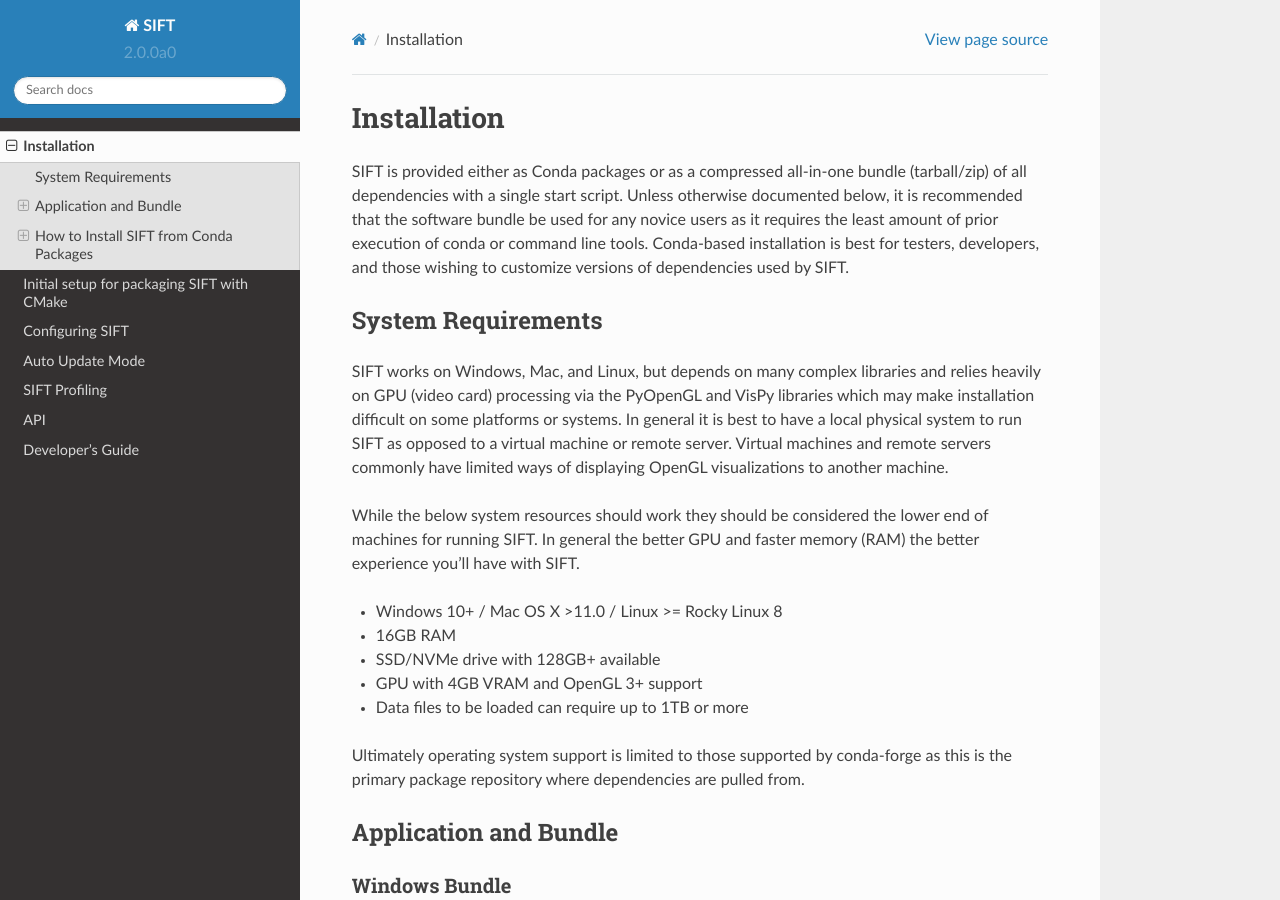
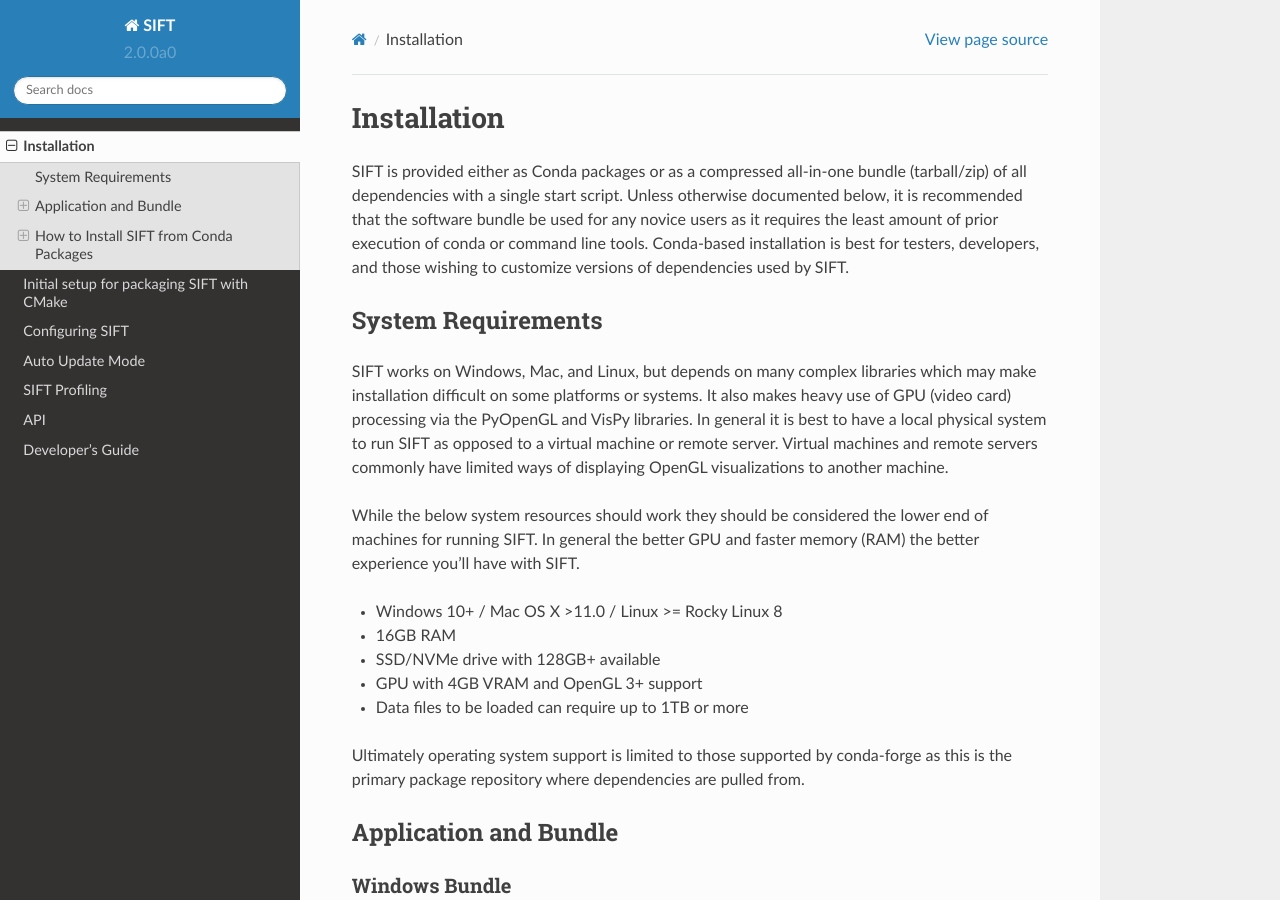
Before and after one commit to ssec/sift, a Sphinx documentation site: the page built from doc/source/installation.rst, in a window 1280 px wide and 900 px high. Built offline with Sphinx 7.4.7 and the Read the Docs theme 2.0.0, drawn with Linux system fonts in a browser that asks for light colours.

Commit message:
Update doc/source/installation.rst

```diff
--- a/doc/source/installation.rst
+++ b/doc/source/installation.rst
@@ -12,10 +12,10 @@
 System Requirements
 -------------------
 
-SIFT works on Windows, Mac, and Linux, but depends on many complex libraries
-and relies heavily on GPU (video card) processing via the PyOpenGL and VisPy
+SIFT works on Windows, Mac, and Linux, but depends on many complex
 libraries which may make installation difficult on some platforms or systems.
-In general it is best to have a local physical system to run SIFT as opposed
+It also makes heavy use of GPU (video card) processing via the PyOpenGL and VisPy
+libraries. In general it is best to have a local physical system to run SIFT as opposed
 to a virtual machine or remote server. Virtual machines and remote servers
 commonly have limited ways of displaying OpenGL visualizations to another
 machine.
```
